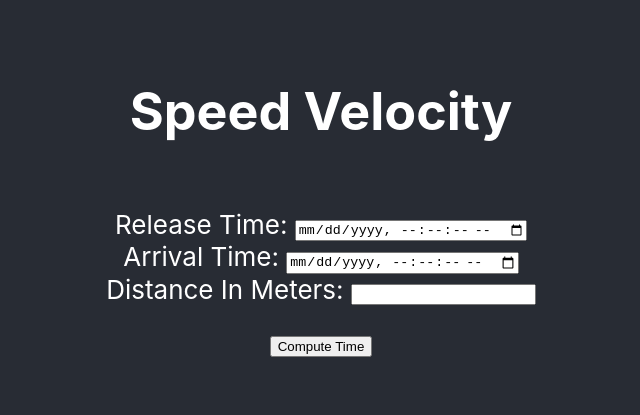
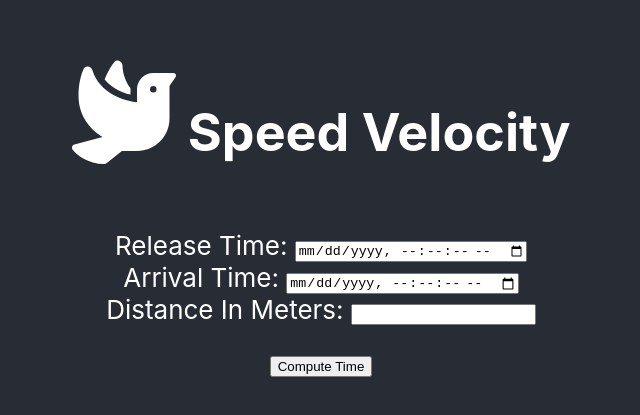
Before and after one commit to vanz1220/speedvelocity, a React (Create React App) app: page / in a window 1280 px wide. Shown: the part 199-614 px from the top of the page, without its empty margins (319-959 px from the left). Built offline with nearby package versions, Linux system fonts and the light colour scheme.

Commit message:
fixed link

```diff
--- a/package.json
+++ b/package.json
@@ -4,6 +4,7 @@
   "private": true,
   "dependencies": {
     "@fortawesome/fontawesome-svg-core": "^6.1.1",
+    "@fortawesome/free-brands-svg-icons": "^6.1.1",
     "@fortawesome/free-solid-svg-icons": "^6.1.1",
     "@fortawesome/react-fontawesome": "^0.1.18",
     "@testing-library/jest-dom": "^5.16.3",
--- a/src/App.js
+++ b/src/App.js
@@ -1,6 +1,7 @@
 import './App.css';
 import React, { useRef, useState } from 'react'
-
+import { FontAwesomeIcon } from "@fortawesome/react-fontawesome";
+import { faDove } from '@fortawesome/free-solid-svg-icons'
 
 function App() {
   const nameForm = useRef(null)
@@ -35,7 +36,8 @@
 
 
     <div className='App'>
-      <h1>Speed Velocity</h1><br/>
+
+      <h1><FontAwesomeIcon icon={faDove} size="2x"/> Speed Velocity</h1><br/>
       <form ref={nameForm}>
 
       <label>{'Release Time: '}</label>
```
Also changed, not shown: 1 other file (tests, documents, lock files or other folders).
